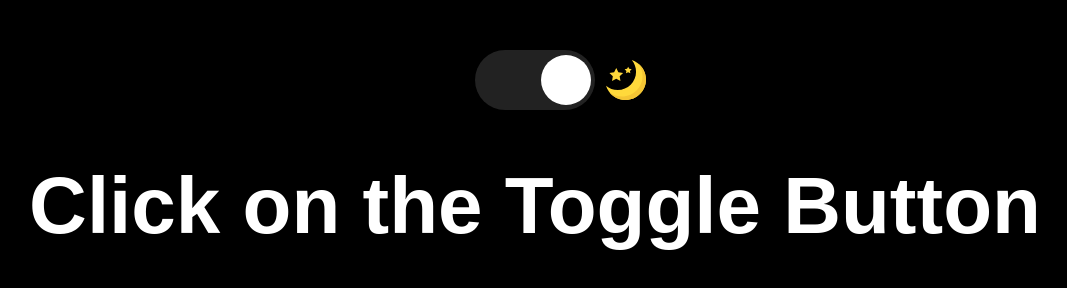
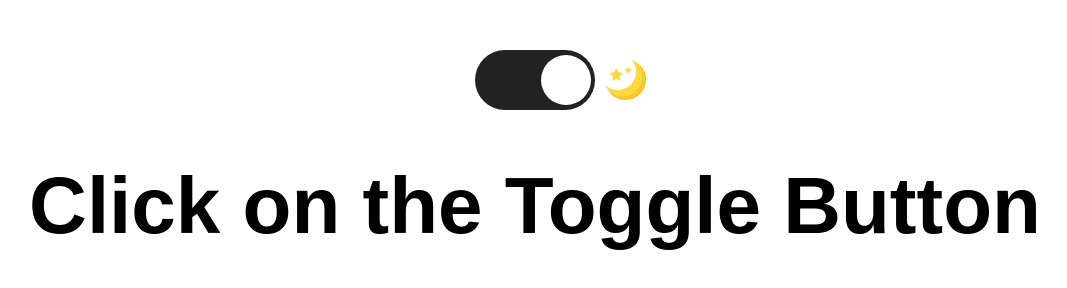
Before and after one commit to abhi1994j/Dark_mode, a plain HTML site: page index.html in a window 1280 px wide. Both pictures are taken after a click on the element 640 px from the left and 80 px from the top of the page. Shown: the whole page, without its empty margins (105-1172 px from the left). Drawn offline with Linux system fonts and the light colour scheme.

Commit message:
update circle class style

```diff
--- a/index.html
+++ b/index.html
@@ -6,7 +6,7 @@
     <title>Dark Mode</title>
     <link rel="stylesheet" href="style.css">
 </head>
-<body>
+<body class="dark-mode">
     <div id="toggle-container">
         <div id="circle">
             <img id="day" src="./assets/day.svg" alt="" width="40">
--- a/index.js
+++ b/index.js
@@ -2,12 +2,15 @@ const toggle = document.getElementById('toggle-container');
 let circle = document.getElementById('circle');
 const day = document.getElementById('day');
 const night = document.getElementById('night');
-toggle.addEventListener('click', ()=>{
-   console.log("Hello world!");
-//    body.toggle('.dark-mode');
-   document.body.style.backgroundColor = 'black'
-   document.body.style.color = '#fff';
-   document.body.style.transition = 'background-color 1s, color 1s';
-   circle.style.transform = 'translate(60px)';
-//    day.style.visibility = 'visisible';
+const body = document.body
+console.log(body.style);
+toggle.addEventListener('click', (e) => {
+    // console.log("Hello world!" , e);
+    document.body.classList.toggle('dark-mode');
+    circle.style.transform = 'translateX(calc(100% + 10px))';
+    document.body.style.transition = 'background-color 1s, color 1s';
+    // circle.style.transform = 'translate(60px)';
+    circle.style.transition = 'transform .5s'
+    // circle.style.overflow = 'hidden';
+    day.style.visibility = 'visisible';
 })
--- a/style.css
+++ b/style.css
@@ -6,11 +6,12 @@
 body {
   height: 100vh;
   background-color: #fff;
+  color: black;
   font-family: "Montserrat", sans-serif;
   transition: 'background-color' 1s, color 1s;
 }
-body.dark-mode{
-    background-color: #333;
+.dark-mode{
+    background-color: black;
     color: #fff;
 }
 #toggle-container {
```
